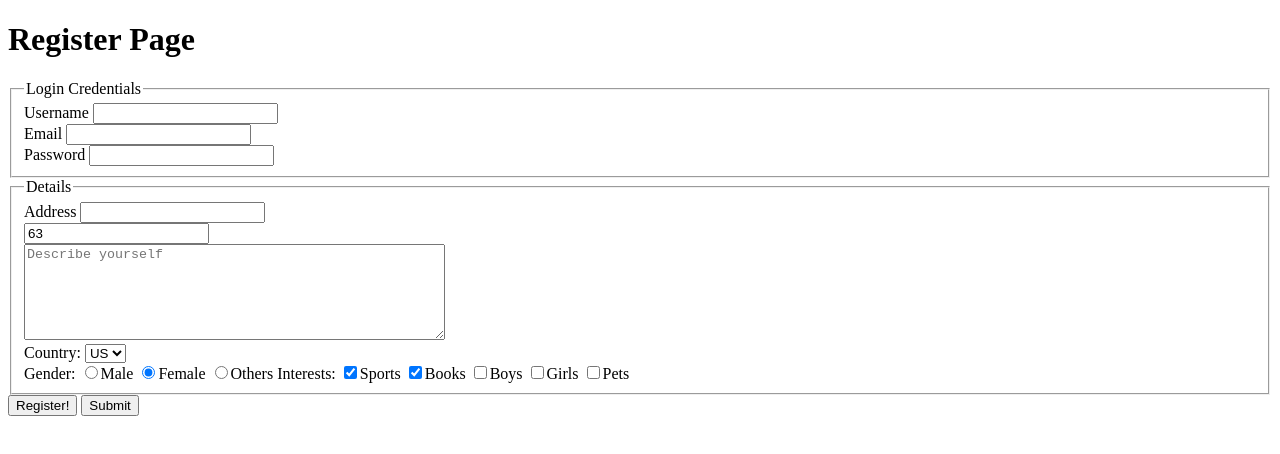
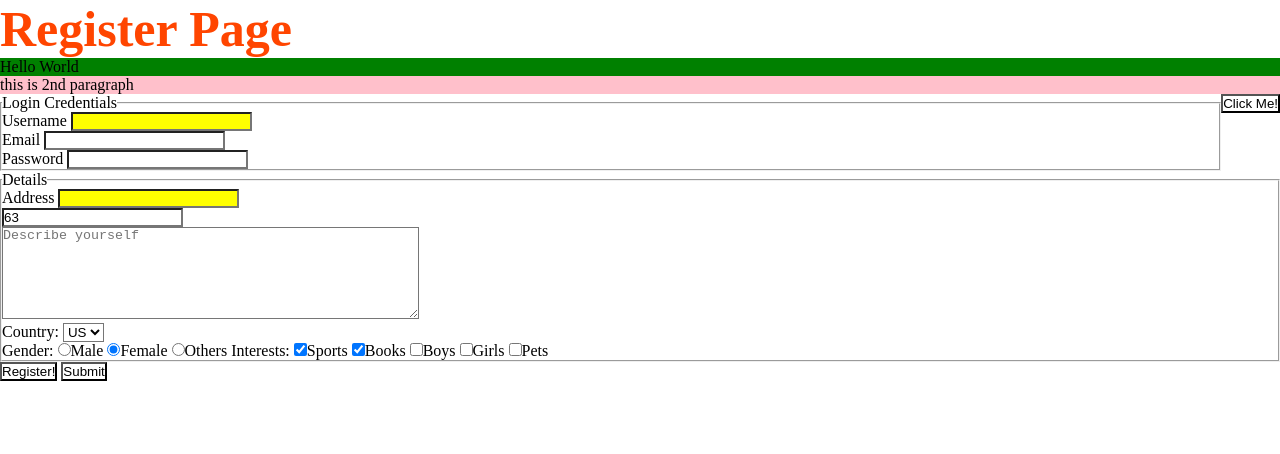
Before and after one commit to jenicaye/b36design, a plain HTML site: page A2/register.html in a window 1280 px wide. Drawn offline with Linux system fonts and the light colour scheme.

Commit message:
include assets-css

```diff
--- /dev/null
+++ b/A2/assets/css/style.css
@@ -0,0 +1,44 @@
+/*CSS Style - cascading style sheets*/
+
+
+/*syntax: selector {declaration block}*/
+/*declaration block: property : value ;*/
+
+/*TYPE selector*/
+h1 {color: orangered;
+	font-size: 50px;
+
+}
+
+
+p {
+	background-color: pink;
+}
+
+/*ID selector use #*/
+#p1 {
+	background-color: green
+}
+
+/*CLASS selector*/
+.right {
+	float: right;
+}
+
+
+/*ATTRIBUTE selector*/
+[type="text"] {
+	color: blue;
+	background-color: yellow;
+
+}
+/*UNIVERSAL selector*/
+/*this is lest prioritize*/
+* {
+	color: black; background-color: white;
+}
+
+* {
+	margin: 0;
+	padding: 0;
+}
--- a/A2/register.html
+++ b/A2/register.html
@@ -1,10 +1,17 @@
 <!DOCTYPE html>
 <html>
 <head>
+	<link rel="stylesheet"type="text/css" href="assets/css/style.css">
 	<title>Register Page</title>
 </head>
 <body>
 	<h1>Register Page</h1>
+
+	<p id="p1" class="white">Hello World</p>
+	<p id="p2">this is 2nd paragraph</p>
+
+	<button class="right">Click Me!</button>
+
 	<form action="/backend">
 		<fieldset>
 			<legend>Login Credentials</legend>
```
